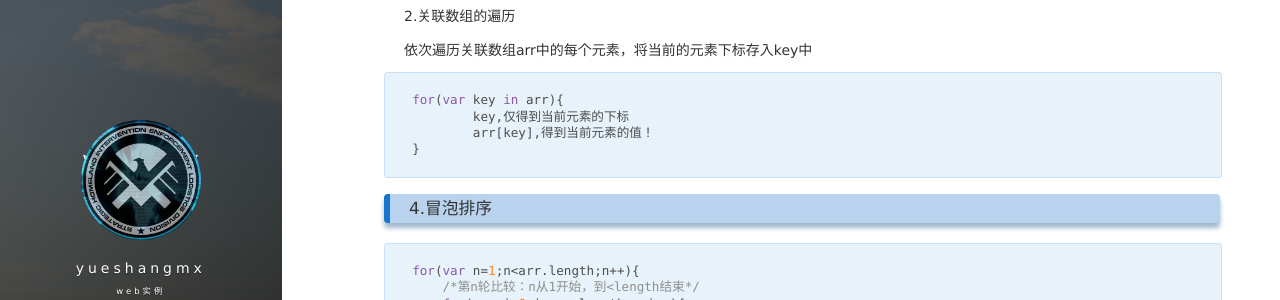
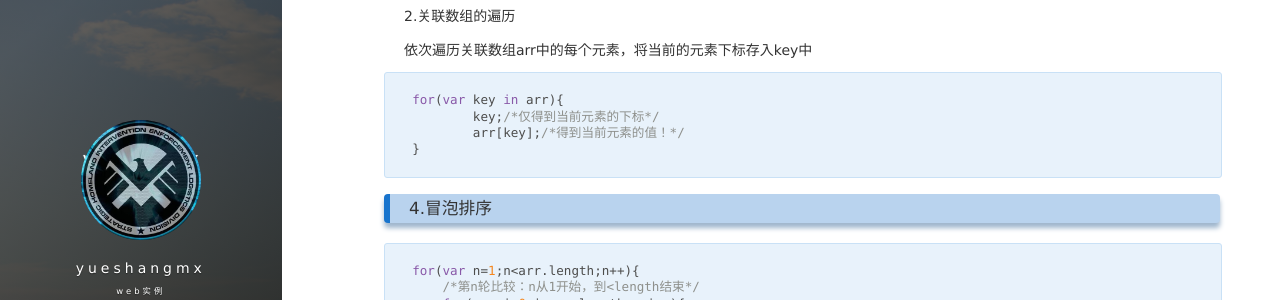
Before and after one commit to yueshangmx/yueshangmx.github.io, a Jekyll site: the page built from _posts/2017-08-23-JavaScrip数组.md, in a window 1280 px wide and 900 px high, scrolled down 1262 px. Shown: the part 168-468 px from the top of the window. Built offline with Jekyll 4.4.1, drawn with Linux system fonts in a browser that asks for light colours; nearby versions of some CDN libraries; comment, search, counter and statistics services are not loaded.

Commit message:
update 2017-11-08

````diff
--- a/_posts/2017-08-23-JavaScrip数组.md
+++ b/_posts/2017-08-23-JavaScrip数组.md
@@ -81,8 +81,8 @@
 依次遍历关联数组arr中的每个元素，将当前的元素下标存入key中
 ```
 for(var key in arr){
-	key,仅得到当前元素的下标
-	arr[key],得到当前元素的值！
+	key;/*仅得到当前元素的下标*/
+	arr[key];/*得到当前元素的值！*/
 }
 ```
 
@@ -161,17 +161,17 @@
 
 何时用栈：只要仅希望数组只能从一端进出时。
 
-(1)末尾出入栈：已入栈元素下标不再改变
+- (1)末尾出入栈：已入栈元素下标不再改变
 ```
 入栈：arr.push(新值1,...);
 出栈：var last=arr.pop();
 ```
-(2)开头出入栈：每次入栈新元素，已入栈元素的位置都会向后顺移。
+- (2)开头出入栈：每次入栈新元素，已入栈元素的位置都会向后顺移。
 ```
 入栈：arr.unshift(新值1, ...);
 出栈：var first=shift();
 ```
-(3)出入队列：
+- (3)出入队列：
 ```
 结尾入队列：arr.push();
 开头出队列：var first=arr.shift();
````
